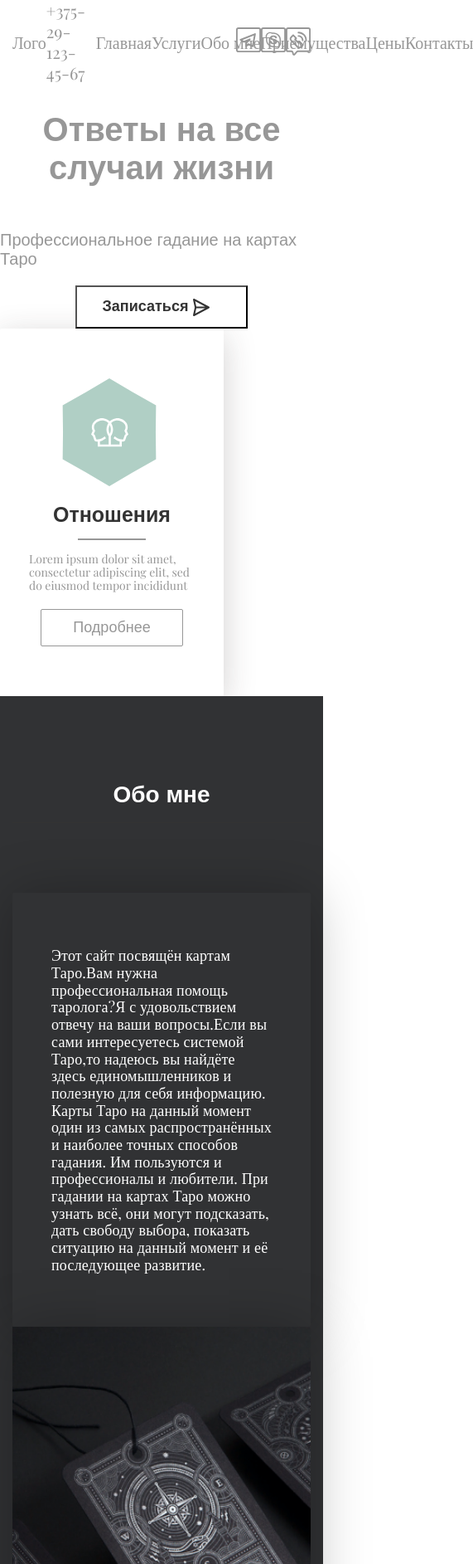
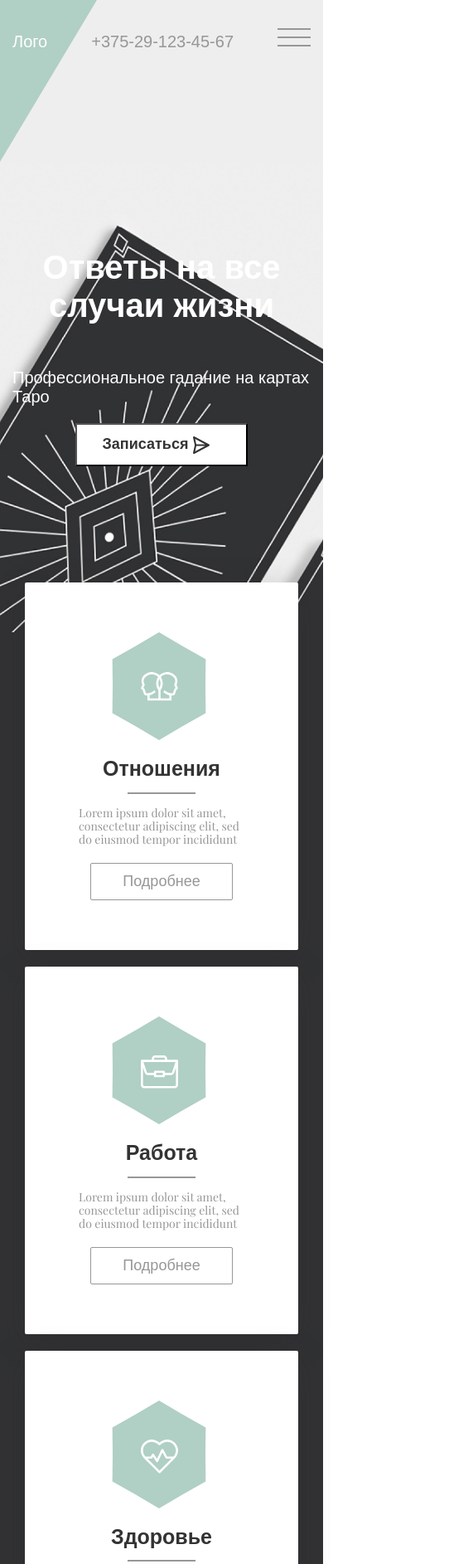
Before and after one commit to DmitryPateew/MAGIC_WEBSITE, a plain HTML site: page index.html in a window 390 px wide. Shown: the top 1885 px of the page at 83% size, 571 px wide, since content can reach past the window. Drawn offline with nearby package versions, Linux system fonts and the light colour scheme; a web font is replaced by a local one.

Commit message:
coreTechnologies make responsive grid for all elements, add new picture

```diff
--- a/css/styles.css
+++ b/css/styles.css
@@ -2,6 +2,7 @@ html {
     font-family: 'Playfair Display', serif;
     font-size: 10px;
     color: #979797;
+    cursor:  url('../img/icons/arrow.svg') 2 4, default;
 }
 
 a {
@@ -32,6 +33,24 @@ h2 {
 @media (min-width: 1360px) {
     h2 {
         text-align: left;
+    }
+}
+
+.leftTriangle {
+    position: absolute;
+    top: 0;
+    left: 0;
+    width: 30%;
+    height: 166%;
+    background-image: url("../img/content/greenTriangle.svg");
+    background-repeat: no-repeat;
+    background-size: 100%;
+    z-index: 0;
+}
+
+@media (min-width: 1360px) {
+    .leftTriangle {
+        width: 357px;
     }
 }
 
@@ -94,6 +113,7 @@ h2 {
     display: flex;
     flex-wrap: wrap;
     gap: 20px;
+    justify-content: center;
 }
 
 .visually-hidden {
@@ -125,7 +145,51 @@ h2 {
     }
 }
 
+.mobileMenu__wrapper {
+    cursor: pointer;
+}
+
+@media (min-width: 1360px) {
+    .mobileMenu__wrapper {
+        display: none;
+    }
+}
+
+.mobileMenu {
+    position: relative;
+    margin-bottom: 30px;
+    width: 40px;
+    height: 2px;
+    background-color: #979797;
+}
+
+.mobileMenu::before {
+    content: '';
+    top: 20px;
+    position: absolute;
+    display: inline-block;
+    width: 40px;
+    height: 2px;
+    background-color: #979797;
+}
+
+.mobileMenu::after {
+    content: '';
+    top: 10px;
+    position: absolute;
+    display: inline-block;
+    width: 40px;
+    height: 2px;
+    background-color: #979797;
+}
+
 header {
+    padding-top: 34px;
+    font-family: 'Arsenal', sans-serif;
+    background-color: #EEEEEE;
+}
+
+.headerWrapper {
     display: flex;
     justify-content: space-between;
     align-items: center;
@@ -134,14 +198,22 @@ header {
 }
 
 .header__logo {
-    font-size: 1.4rem;
-    color: #FFF
+    font-size: 2rem;
+    color: #FFF;
+    z-index: 1;
 }
 
 .header__social {
-    display: flex;
+    display: none;
     align-items: center;
     justify-content: center;
+    column-gap: 20px;
+}
+
+@media (min-width: 768px) {
+    .header__social {
+        display: flex;
+    }
 }
 
 .header__social div {
@@ -150,6 +222,7 @@ header {
     padding-bottom: 4px;
     background-repeat: no-repeat;
     background-size: 100%;
+    cursor: pointer;
 }
 
 .header__icon--telegram {
@@ -177,7 +250,14 @@ header {
 }
 
 nav {
-    width: 47%;
+    display: none;
+}
+
+@media (min-width: 1360px) {
+    nav {
+        display: block;
+        width: 47%;
+    }
 }
 
 nav ul {
@@ -185,19 +265,42 @@ nav ul {
     justify-content: space-between;
     padding: 0;
     margin: 0;
-
 }
 
 nav li {
     list-style-type: none;
 }
 
+.answer-on-question__section {
+    background-color: #EEEEEE;
+    background-image: url("../img/content/BigCard.png");
+    background-repeat: no-repeat;
+    background-position: center bottom;
+    background-size: 1000px auto;
+    padding: 200px 0 200px;
+}
+
+@media (min-width: 768px) {
+    .answer-on-question__section {
+        padding: 220px 0 200px;
+        background-size: 1300px auto;
+    }
+}
+
+@media (min-width: 1360px) {
+    .answer-on-question__section {
+        padding: 200px 0 200px;
+        background-position: center;
+        background-size: 1550px auto;
+    }
+}
+
 .answer-on-question {
     display: flex;
     flex-direction: column;
     align-items: center;
-    max-width: 501px;
     font-family: 'Arsenal', sans-serif;
+    color: #fff;
 }
 
 .answer-on-question h2 {
@@ -221,20 +324,44 @@ nav li {
     background-position: 140px;
 }
 
+.serviceType__section {
+    background-color: #313234;
+}
+
+.itemList--service {
+    position: relative;
+    bottom: 60px;
+    align-items: center;
+}
+
 .serviceType {
     display: flex;
     flex-direction: column;
     align-items: center;
-    width: 270px;
-    padding: 60px 0;
+    padding: 60px 65px;
     background-color: #fff;
     box-shadow: 0 9px 39px rgba(45, 38, 38, 0.21);
     border-radius: 2px;
 }
 
-.serviceType:hover {
-    width: 290px;
-    padding: 70px 0;
+@media (min-width: 768px) {
+    .serviceType {
+        padding: 60px 70px;
+    }
+
+    .serviceType:hover {
+        padding: 70px 70px;
+    }
+}
+
+@media (min-width: 1360px) {
+    .serviceType {
+        padding: 60px 36px;
+    }
+
+    .serviceType:hover {
+        padding: 70px 45px;
+    }
 }
 
 .serviceType:hover .serviceType__hexagon {
@@ -309,6 +436,18 @@ nav li {
 
 .serviceType__svg-icon--relationship {
     background-image: url("../img/icons/serviceTypeIcons/relationships.svg");
+}
+
+.serviceType__svg-icon--job {
+    background-image: url("../img/icons/serviceTypeIcons/job.svg");
+}
+
+.serviceType__svg-icon--health {
+    background-image: url("../img/icons/serviceTypeIcons/health.svg");
+}
+
+.serviceType__svg-icon--decisionMaking {
+    background-image: url("../img/icons/serviceTypeIcons/decisionMaking.svg");
 }
 
 .advantages {
--- a/index.html
+++ b/index.html
@@ -15,10 +15,11 @@
 </head>
 <body>
 <h1 class="visually-hidden">Сайт таро</h1>
+<div class="leftTriangle"></div>
+<header>
     <div class="container">
-    <header>
-        <div class="header_logo">Лого</div>
-        <a href="tel:+375291234567" title="Позвонить">+375-29-123-45-67</a>
+        <div class="headerWrapper">
+            <div class="header__logo">Лого</div>
             <nav>
                 <ul>
                     <li><a href="#">Главная</a></li>
@@ -29,22 +30,34 @@
                     <li><a href="#">Контакты</a></li>
                 </ul>
             </nav>
+            <a href="tel:+375291234567" title="Позвонить">+375-29-123-45-67</a>
             <section class="header__social">
                 <h2 class="visually-hidden">Социальные сети</h2>
                 <div class="header__icon--telegram"></div>
                 <div class="header__icon--skype"></div>
                 <div class="header__icon--viber"></div>
             </section>
+            <section class="mobileMenu__wrapper">
+                <div class="mobileMenu"></div>
+            </section>
+        </div>
+    </div>
 </header>
-</div>
+
 <main>
-    <section class="answer-on-question">
+    <section class="answer-on-question__section">
+        <div class="container">
+            <div class="answer-on-question">
                 <h2>Ответы на все случаи жизни</h2>
                 <p>Профессиональное гадание на картах Таро</p>
                 <button>Записаться</button>
+            </div>
+        </div>
     </section>
-    <section>
+    <section class="serviceType__section">
+        <div class="container">
             <h2 class="visually-hidden">Варианты услуг</h2>
+            <div class="itemList itemList--service">
                 <article class="serviceType">
                     <div class="serviceType__hexagon">
                         <div class="serviceType__svg-icon--relationship"></div>
@@ -54,6 +67,35 @@
                     <p>Lorem ipsum dolor sit amet, consectetur adipiscing elit, sed do eiusmod tempor incididunt</p>
                     <button>Подробнее</button>
                 </article>
+                <article class="serviceType">
+                    <div class="serviceType__hexagon">
+                        <div class="serviceType__svg-icon--job"></div>
+                    </div>
+                    <h3>Работа</h3>
+                    <div class="horizontal-line"></div>
+                    <p>Lorem ipsum dolor sit amet, consectetur adipiscing elit, sed do eiusmod tempor incididunt</p>
+                    <button>Подробнее</button>
+                </article>
+                <article class="serviceType">
+                    <div class="serviceType__hexagon">
+                        <div class="serviceType__svg-icon--health"></div>
+                    </div>
+                    <h3>Здоровье</h3>
+                    <div class="horizontal-line"></div>
+                    <p>Lorem ipsum dolor sit amet, consectetur adipiscing elit, sed do eiusmod tempor incididunt</p>
+                    <button>Подробнее</button>
+                </article>
+                <article class="serviceType">
+                    <div class="serviceType__hexagon">
+                        <div class="serviceType__svg-icon--decisionMaking"></div>
+                    </div>
+                    <h3>Принятие</h3>
+                    <div class="horizontal-line"></div>
+                    <p>Lorem ipsum dolor sit amet, consectetur adipiscing elit, sed do eiusmod tempor incididunt</p>
+                    <button>Подробнее</button>
+                </article>
+            </div>
+        </div>
     </section>
     <section class="aboutMeSection">
         <div class="container">
```
Also changed, not shown: img/content/BigCard.png (added), img/content/greenTriangle.svg (added), img/icons/cursor.svg (added), img/icons/cursorr.svg (added), img/icons/serviceTypeIcons/decisionMaking.svg (added). Lines whose indentation alone changed are shown as unchanged.
